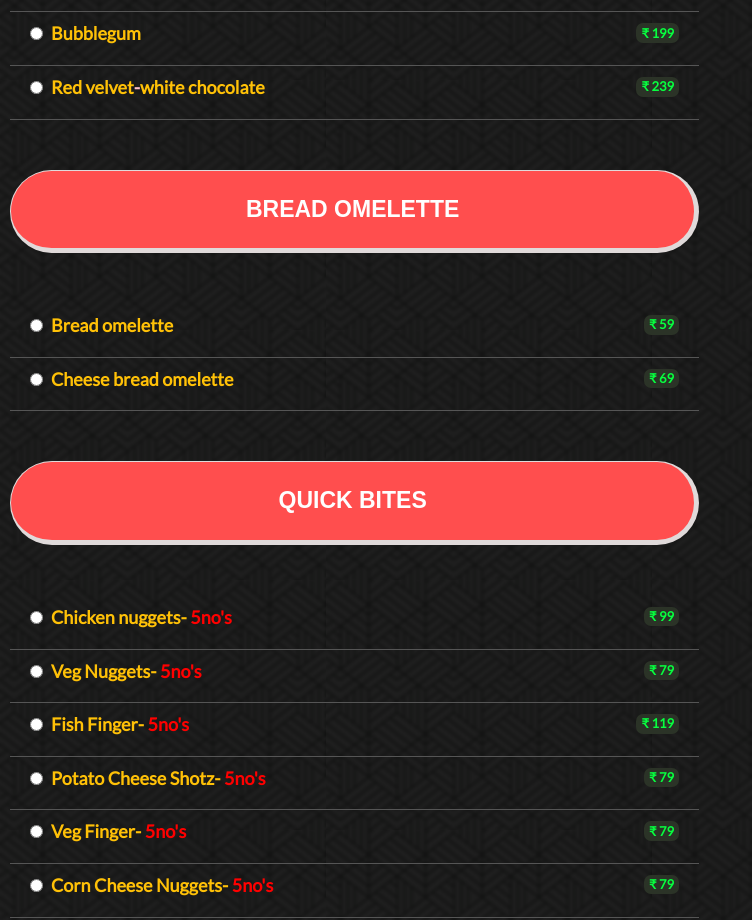
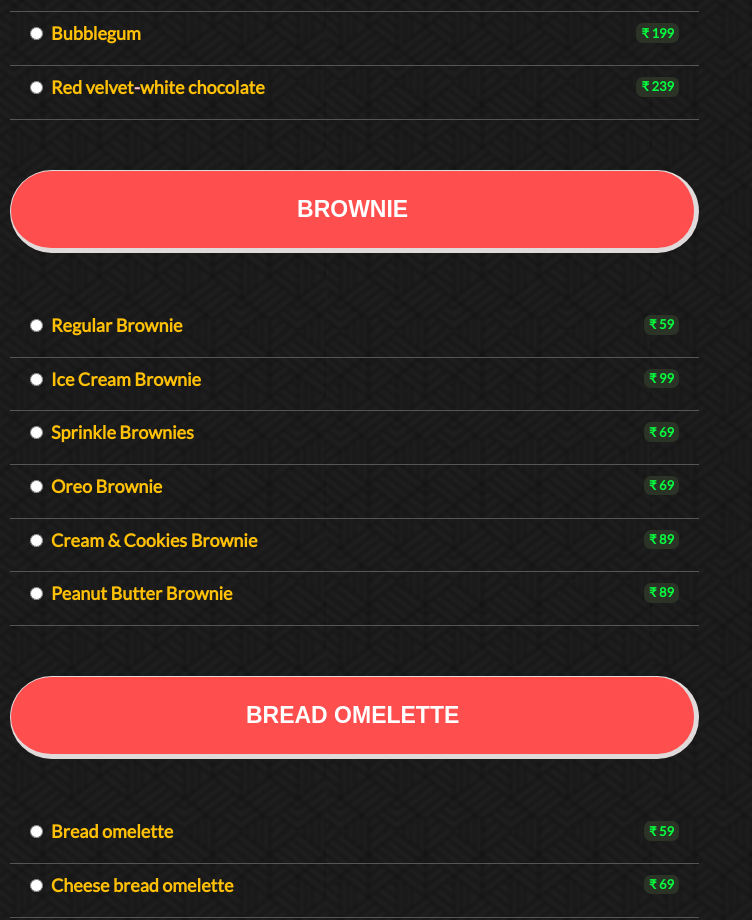
Before and after one commit to database-onyx/digi-menu, a plain HTML site: page Delivery.html in a window 1280 px wide. Shown: the part 7420-8340 px from the top of the page, without its empty margins (0-752 px from the left). Drawn offline with nearby package versions, Linux system fonts and the light colour scheme; a web font is replaced by a local one.

Commit message:
Delivery.html

```diff
--- a/Delivery.html
+++ b/Delivery.html
@@ -97,6 +97,7 @@
                         <a class="dropdown-item" href="#CONEWAFFLE">Cone Waffle</a>
                         <a class="dropdown-item" href="#CAKEWAFFLE">Cake Waffle</a>
                         <a class="dropdown-item" href="#PIZZAWAFFLE">Pizza Waffle</a>
+                        <a class="dropdown-item" href="#BROWNIE">Brownie</a>
                         <a class="dropdown-item" href="#BREADOMELETTE">Bread Omelette</a>
                         <a class="dropdown-item" href="#QUICKBITES">Quick Bites</a>
                         <a class="dropdown-item" href="#MAGGIE">Maggie</a>
@@ -813,6 +814,52 @@
                                         </li>
                                     </div>
 
+                                    <div id="BROWNIE">
+                                        <h2 style="font-size: 23px;">BROWNIE</h2>
+                                        <li class="list-group-item">
+                                            <input type="radio" class="pull-left mr-2 mt-1" id="item144"
+                                                value="Regular Brownie-₹ 59">
+                                            <h4 class="list-group-item-heading text-warning clickable"
+                                                data-for="item144">Regular Brownie<span class="badge pull-right">₹
+                                                    59</span></h4>
+                                        </li>
+                                        <li class="list-group-item">
+                                            <input type="radio" class="pull-left mr-2 mt-1" id="item145"
+                                                value="Ice Cream Brownie-₹ 99">
+                                            <h4 class="list-group-item-heading text-warning clickable"
+                                                data-for="item145">Ice Cream Brownie<span class="badge pull-right">₹
+                                                    99</span></h4>
+                                        </li>
+                                        <li class="list-group-item">
+                                            <input type="radio" class="pull-left mr-2 mt-1" id="item146"
+                                                value="Sprinkle Brownies-₹ 69">
+                                            <h4 class="list-group-item-heading text-warning clickable"
+                                                data-for="item146">Sprinkle Brownies<span class="badge pull-right">₹
+                                                    69</span></h4>
+                                        </li>
+                                        <li class="list-group-item">
+                                            <input type="radio" class="pull-left mr-2 mt-1" id="item147"
+                                                value="Oreo Brownie-₹ 69">
+                                            <h4 class="list-group-item-heading text-warning clickable"
+                                                data-for="item147">Oreo Brownie<span class="badge pull-right">₹
+                                                    69</span></h4>
+                                        </li>
+                                        <li class="list-group-item">
+                                            <input type="radio" class="pull-left mr-2 mt-1" id="item148"
+                                                value="Cream & Cookies Brownie-₹ 89">
+                                            <h4 class="list-group-item-heading text-warning clickable"
+                                                data-for="item148">Cream & Cookies Brownie<span class="badge pull-right">₹
+                                                    89</span></h4>
+                                        </li>
+                                        <li class="list-group-item">
+                                            <input type="radio" class="pull-left mr-2 mt-1" id="item149"
+                                                value="Peanut Butter Brownie-₹ 89">
+                                            <h4 class="list-group-item-heading text-warning clickable"
+                                                data-for="item149">Peanut Butter Brownie<span class="badge pull-right">₹
+                                                    89</span></h4>
+                                        </li>
+                                    </div>
+
                                     <div id="BREADOMELETTE">
                                         <h2 style="font-size: 23px;">BREAD OMELETTE</h2>
                                         <li class="list-group-item">
```
